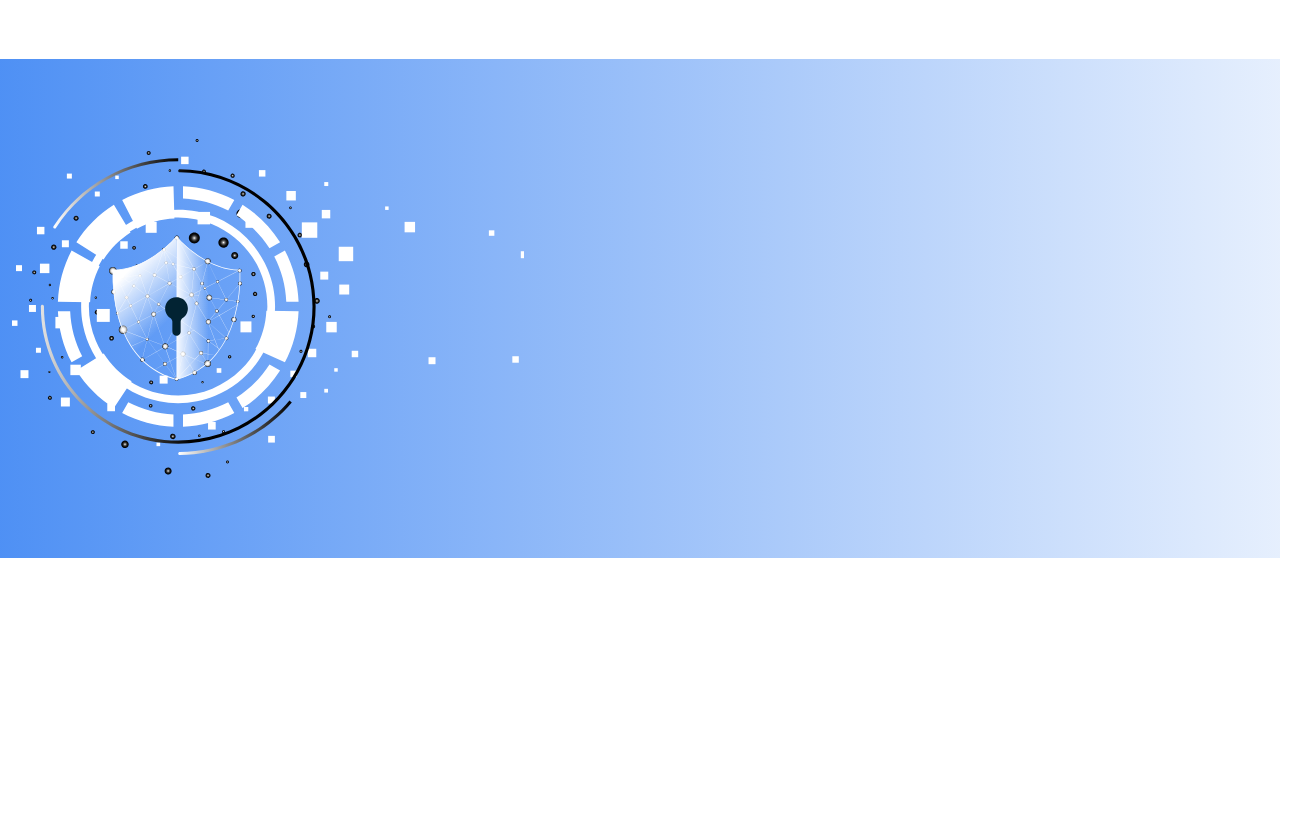
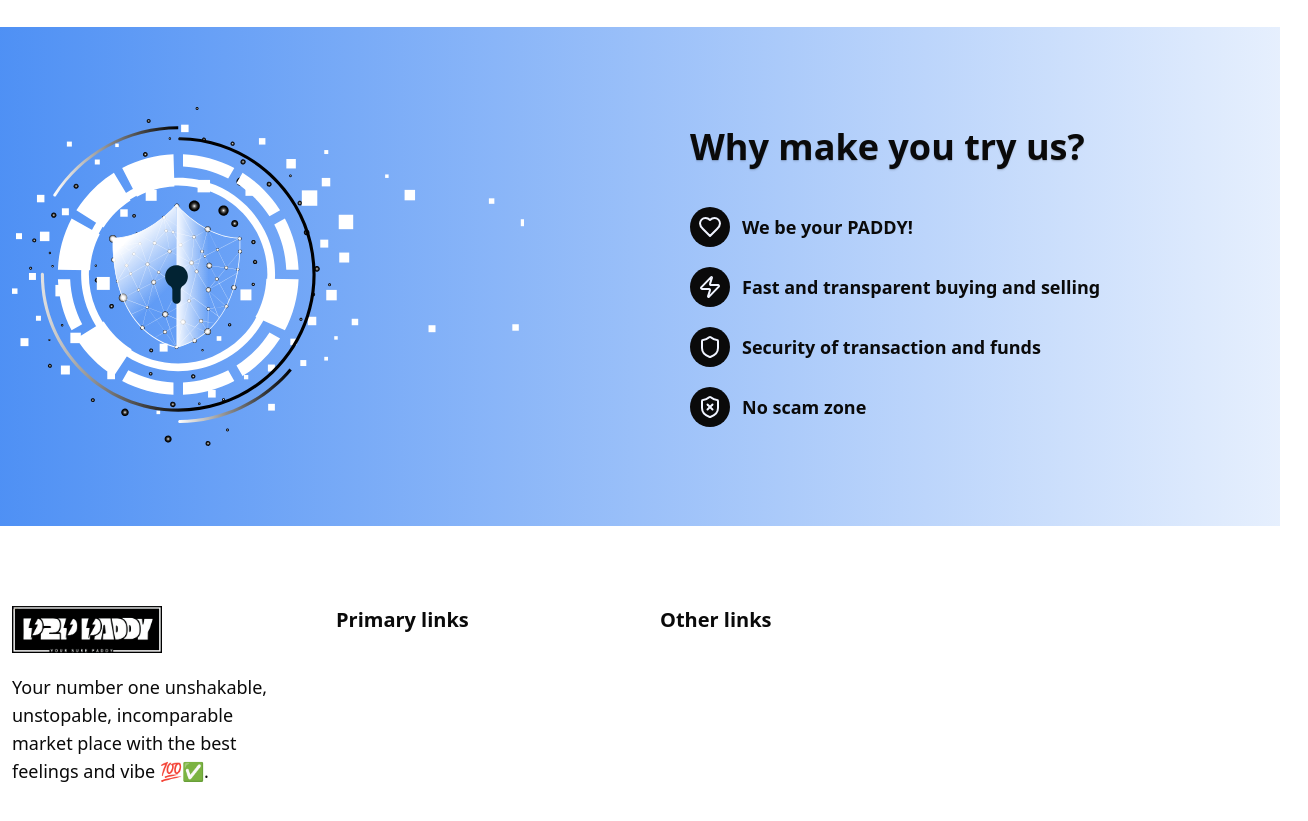
Before and after one commit to GABRIELOFGOD/p2p_paddy_frontend, a Next.js app: page / in a window 1280 px wide. Shown: the part 4120-4941 px from the top of the page, 1308 px wide, since content can reach past the window. Before the commit the page ends 4678 px from the top, so only its background shows below. Built offline with nearby package versions, Linux system fonts and the light colour scheme.

Commit message:
GREAT IS THY THFULNESS LORD UNTO ME!

```diff
--- a/src/app/layout.tsx
+++ b/src/app/layout.tsx
@@ -3,6 +3,7 @@ import { Geist, Geist_Mono } from "next/font/google";
 import "./globals.css";
 import { ThemeProvider } from "./context/ThemeContext";
 import Header from "@/components/layout/Header";
+import Footer from "@/components/layout/Footer";
 
 const geistSans = Geist({
   variable: "--font-geist-sans",
@@ -32,6 +33,7 @@ export default function RootLayout({
         <ThemeProvider>
           <Header />
           {children}
+          <Footer />
         </ThemeProvider>
       </body>
     </html>
--- /dev/null
+++ b/src/components/layout/Footer.tsx
@@ -0,0 +1,31 @@
+import Image from "next/image"
+
+const Footer = () => {
+  return (
+    <div>
+      <div className="container py-20 px-3 mx-auto">
+        <div className="grid grid-cols-1 md:grid-cols-3 lg:grid-cols-4 gap-10">
+          <div className="flex flex-col gap-5">
+            <div className="w-fit h-fit not-dark:bg-black my-auto z-50">
+              <Image
+                src={"/brand/p2p_logo.png"}
+                alt="Logo"
+                color="#0361f0"
+                width={150}
+                height={150}
+              />
+            </div>
+            <p className="text-lg font-light">Your number one unshakable, unstopable, incomparable market place with the best feelings and vibe 💯✅.</p>
+          </div>
+          <div>
+            <p className="font-bold text-xl ">Primary links</p>
+          </div>
+          <div>
+            <p className="font-bold text-xl ">Other links</p>
+          </div>
+        </div>
+      </div>
+    </div>
+  )
+}
+export default Footer
--- a/src/components/layout/home/Security.tsx
+++ b/src/components/layout/home/Security.tsx
@@ -1,3 +1,4 @@
+import { whyUs } from "@/data/story"
 import Image from "next/image"
 
 const Security = () => {
@@ -14,12 +15,25 @@ const Security = () => {
               className="w-lg h-fit"
             />
           </div>
-          <div className="my-auto w-full">
-
+          <div className="my-auto w-full md:ml-10">
+            <p className="text-2xl md:text-4xl font-bold text-shadow-sm">Why make you try us?</p>
+            <div className="flex flex-col gap-5 mt-10">
+              {whyUs.map(({ text, icon: Icon }, i) => (
+                <div
+                  className="flex gap-3"
+                  key={i}
+                >
+                  <div className="bg-foreground text-secondary rounded-full w-10 h-10 justify-center items-center flex">
+                    <Icon />
+                  </div>
+                  <p className="text-lg font-semibold my-auto">{text}</p>
+                </div>
+              ))}
+            </div>
           </div>
         </div>
       </div>
     </div>
   )
 }
-export default Security
+export default Security;
--- a/src/components/layout/home/WhatCanYouSellCard.tsx
+++ b/src/components/layout/home/WhatCanYouSellCard.tsx
@@ -15,8 +15,8 @@ const WhatCanYouSellCard = ({
     <div>
       <div className="w-full rounded-lg h-full shadow-md md:p-8 p-5 border border-border/50 flex flex-col gap-5 hover:shadow-lg ease-linear duration-200 hover:scale-3d">
         <div className="flex justify-between">
-          <div className="flex items-center justify-center w-16 rounded-full h-16 bg-primary/30 text-primary">
-            <Icon size={30} />
+          <div className="flex items-center justify-center w-12 rounded-full h-12 bg-primary/30 text-primary">
+            <Icon size={25} />
           </div>
           <Button
             variant={"ghost"}
--- a/src/data/story.ts
+++ b/src/data/story.ts
@@ -1,4 +1,5 @@
 import { StoryType } from "@/types/story.types";
+import { Heart, Shield, ShieldX, Zap } from "lucide-react";
 
 export const stories: StoryType[] = [
   {
@@ -110,3 +111,22 @@ export const stories: StoryType[] = [
     },
   },
 ]
+
+export const whyUs = [
+  {
+    text: "We be your PADDY!",
+    icon: Heart
+  },
+  {
+    text: "Fast and transparent buying and selling",
+    icon: Zap
+  },
+  {
+    text: "Security of transaction and funds",
+    icon: Shield
+  },
+  {
+    text: "No scam zone",
+    icon: ShieldX
+  }
+]
```
